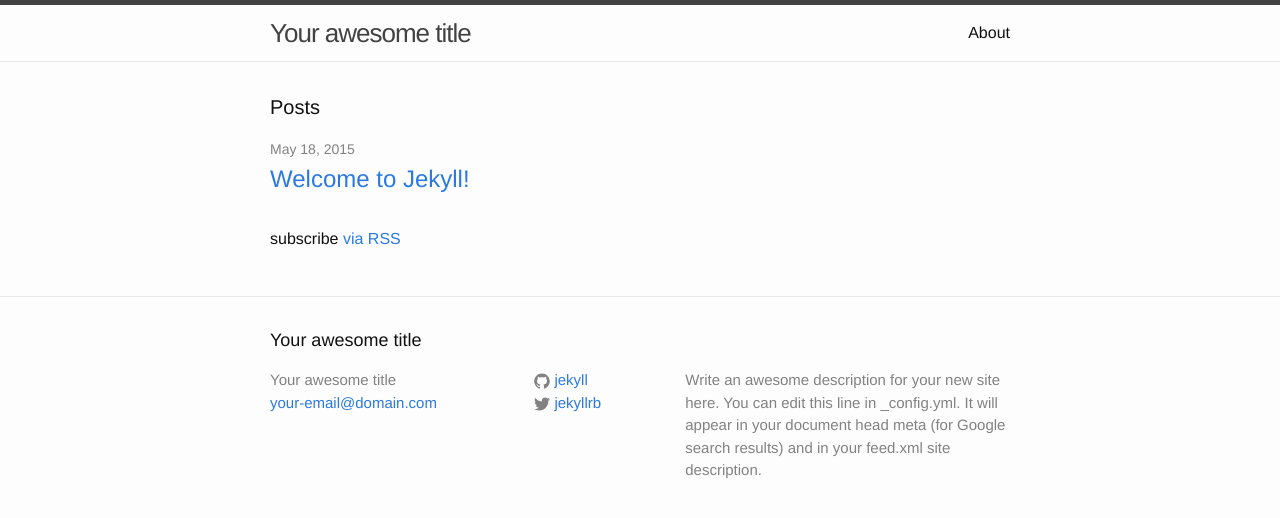
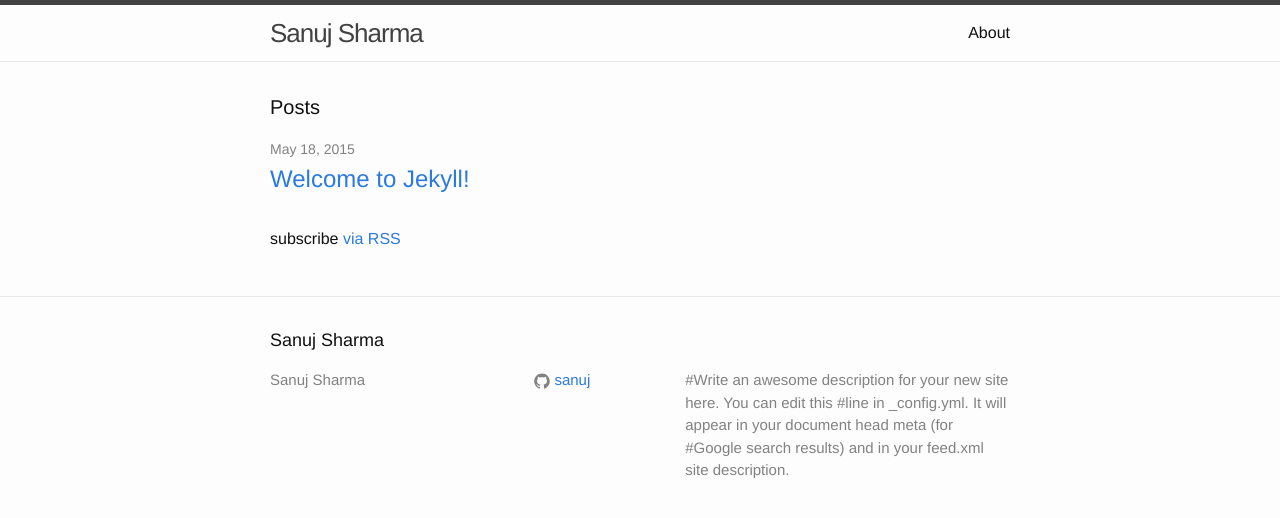
Before and after one commit to sanuj/sanuj.github.io-old, a Jekyll site: the page built from index.html, in a window 1280 px wide. Shown: the top 518 px of the page. Built offline with Jekyll 4.4.1, drawn with Linux system fonts in a browser that asks for light colours.

Commit message:
Tweak some configurations

```diff
--- a/_config.yml
+++ b/_config.yml
@@ -1,14 +1,14 @@
 # Site settings
-title: Your awesome title
-email: your-email@domain.com
+title: Sanuj Sharma
+email:
 description: > # this means to ignore newlines until "baseurl:"
-  Write an awesome description for your new site here. You can edit this
-  line in _config.yml. It will appear in your document head meta (for
-  Google search results) and in your feed.xml site description.
+  #Write an awesome description for your new site here. You can edit this
+  #line in _config.yml. It will appear in your document head meta (for
+  #Google search results) and in your feed.xml site description.
 baseurl: "" # the subpath of your site, e.g. /blog/
 url: "http://yourdomain.com" # the base hostname & protocol for your site
-twitter_username: jekyllrb
-github_username:  jekyll
+twitter_username:
+github_username:  sanuj
 
 # Build settings
 markdown: kramdown
```
